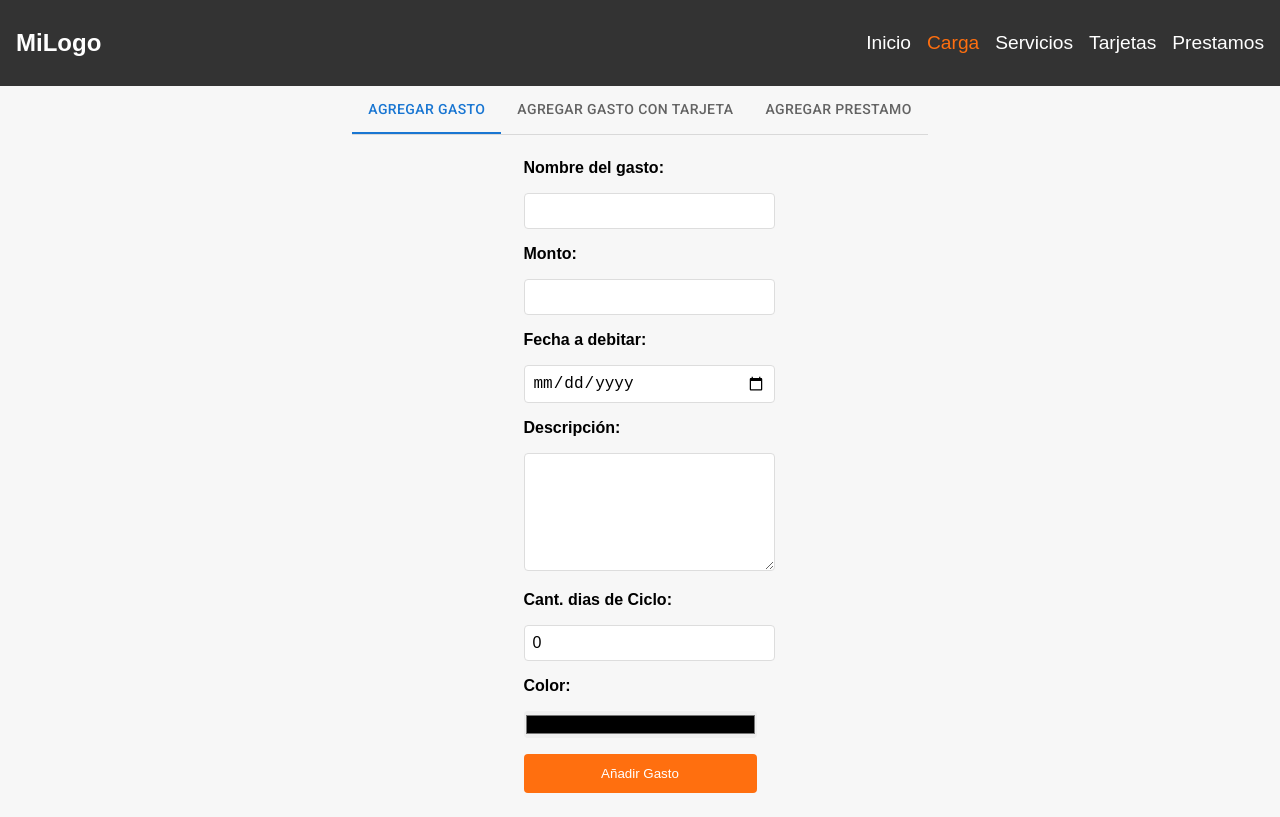
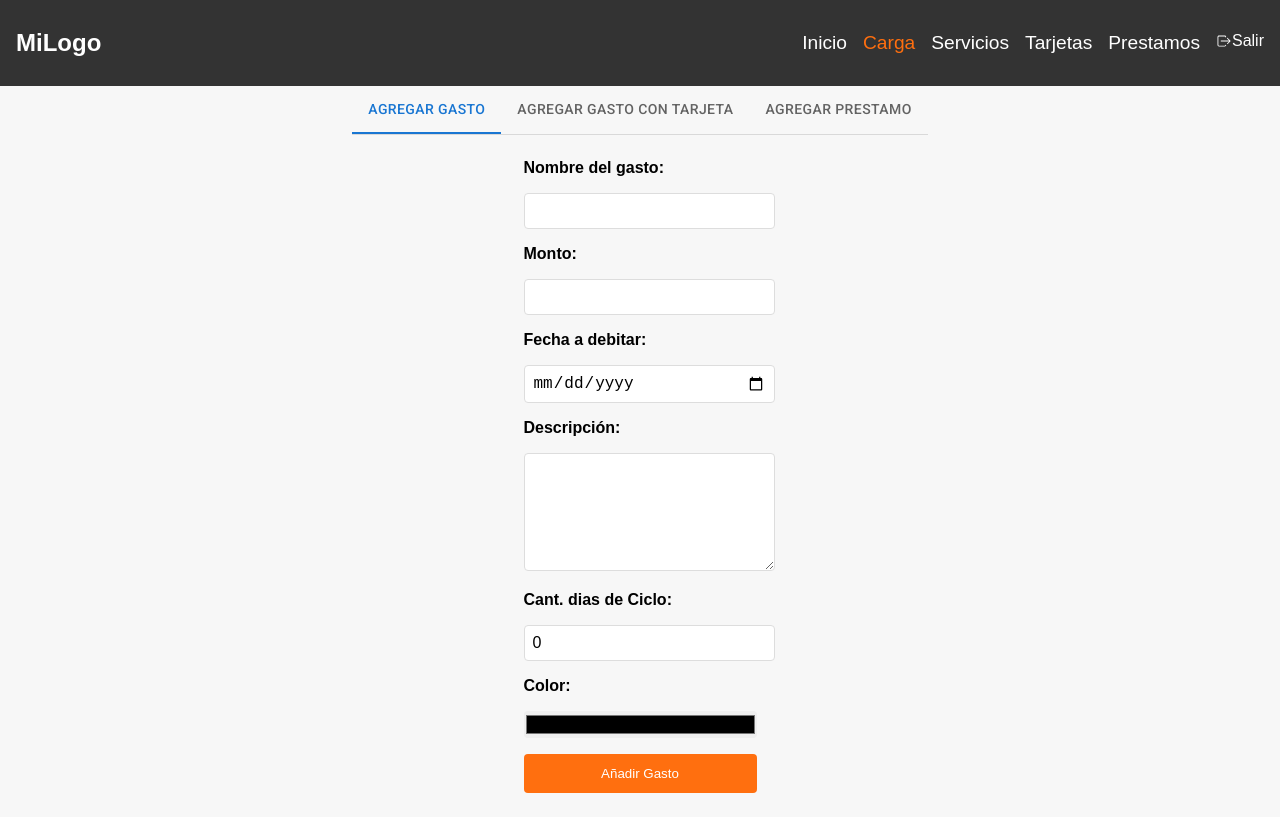
Before and after one commit to tomas-tissera/Gestor-Gastos, a React (Vite) app: page /carga in a window 1280 px wide. Built offline with nearby package versions, Linux system fonts and the light colour scheme.

Commit message:
se agrego btn de salir de usuario

```diff
--- a/src/App.jsx
+++ b/src/App.jsx
@@ -12,7 +12,6 @@ import EditarGastoTarjeta from "./components/EditarGastoTarjeta";
 import EditarTarjeta from "./components/EditarTarjeta";
 import EditarPrestamo from "./components/EditarPrestamo";
 import Navbar from "./components/navbar";
-
 const App = () => {
   return (
     <BrowserRouter>
--- a/src/components/navbar/Navbar.css
+++ b/src/components/navbar/Navbar.css
@@ -11,6 +11,22 @@
     text-decoration: none;
     font-size: 1.5rem;
     font-weight: bold;
+  }
+  .logout-btn {
+    background: none;
+    border: none;
+    color: inherit;
+    font: inherit;
+    cursor: pointer;
+    display: flex;
+    align-items: center;
+    font-size: 1rem;
+    padding: 0;
+    color: white;
+  }
+
+  .logout-btn:hover {
+    color: #ff0000; /* Cambiar el color al hacer hover */
   }
 
   .navbar-links {
--- a/src/components/navbar/index.jsx
+++ b/src/components/navbar/index.jsx
@@ -1,8 +1,23 @@
 import React from 'react';
-import { Link, NavLink } from 'react-router-dom';
+import { Link, NavLink, useNavigate } from 'react-router-dom';
 import './Navbar.css'; // Para agregar estilos personalizados
+import { IoIosLogOut } from "react-icons/io";
+import { signOut } from "firebase/auth";
+import { auth } from "../../firebase.js"; // Configuración de firebase
 
 const Navbar = () => {
+  const navigate = useNavigate();
+
+  // Función para manejar el cierre de sesión
+  const handleLogout = async () => {
+    try {
+      await signOut(auth);
+      navigate("/"); // Redirigir al login después de cerrar sesión
+    } catch (error) {
+      console.error("Error al cerrar sesión: ", error);
+    }
+  };
+
   return (
     <nav className="navbar">
       <div className="navbar-logo">
@@ -11,9 +26,9 @@ const Navbar = () => {
       <ul className="navbar-links">
         <li>
           <NavLink
-            exact
+            exact="true"
             to="/profile"
-            activeClassName="active"
+            activeclassname="active"
             className="nav-item"
           >
             Inicio
@@ -22,7 +37,7 @@ const Navbar = () => {
         <li>
           <NavLink
             to="/carga"
-            activeClassName="active"
+            activeclassname="active"
             className="nav-item"
           >
             Carga
@@ -31,7 +46,7 @@ const Navbar = () => {
         <li>
           <NavLink
             to="/servicios"
-            activeClassName="active"
+            activeclassname="active"
             className="nav-item"
           >
             Servicios
@@ -40,7 +55,7 @@ const Navbar = () => {
         <li>
           <NavLink
             to="/tarjetas"
-            activeClassName="active"
+            activeclassname="active"
             className="nav-item"
           >
             Tarjetas
@@ -49,11 +64,16 @@ const Navbar = () => {
         <li>
           <NavLink
             to="/prestamos"
-            activeClassName="active"
+            activeclassname="active"
             className="nav-item"
           >
             Prestamos
           </NavLink>
+        </li>
+        <li>
+          <button onClick={handleLogout} className="logout-btn">
+            <IoIosLogOut /> Salir
+          </button>
         </li>
       </ul>
     </nav>
```
